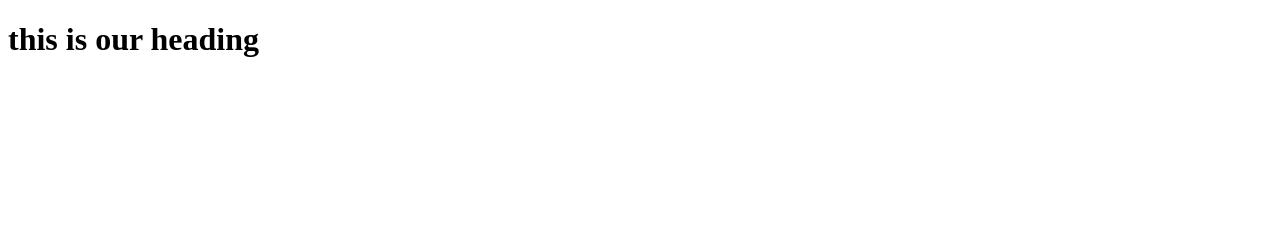
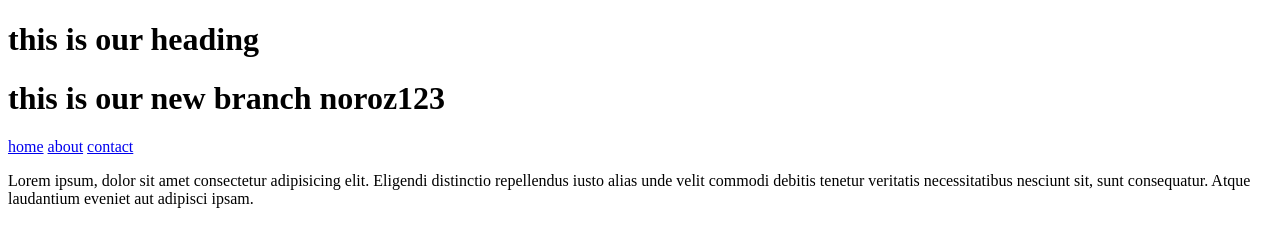
Before and after one commit to norozgithubrit/gitnor, a plain HTML site: page index.html in a window 1280 px wide. Drawn offline with Linux system fonts and the light colour scheme.

Commit message:
noroz1234

```diff
--- a/index.html
+++ b/index.html
@@ -8,5 +8,13 @@
 </head>
 <body>
     <h1>this is our heading</h1>
+    <div>
+        <h1>this is our new branch noroz123</h1>
+        <a href="#">home</a>
+        <a href="#">about</a>
+        <a href="#">contact</a>
+        <p>Lorem ipsum, dolor sit amet consectetur adipisicing elit. Eligendi distinctio repellendus iusto alias unde velit commodi debitis tenetur veritatis necessitatibus nesciunt sit, sunt consequatur. Atque laudantium eveniet aut adipisci ipsam.</p>
+
+    </div>
 </body>
 </html>
```
